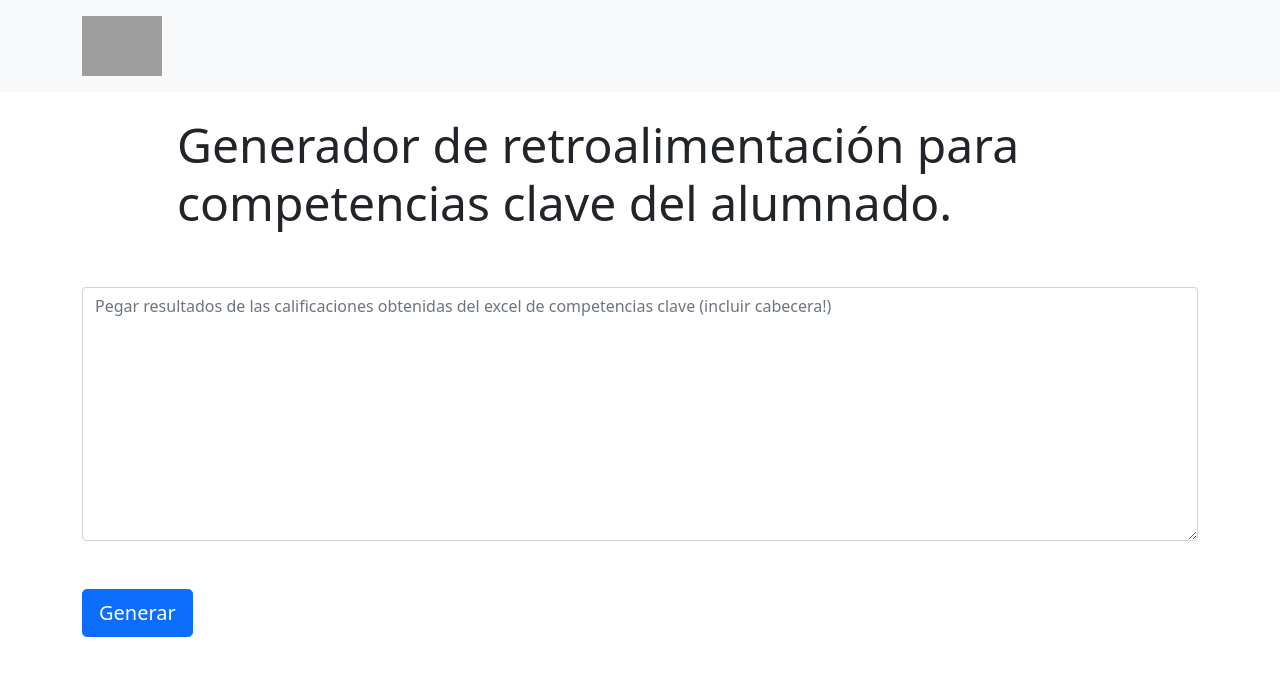
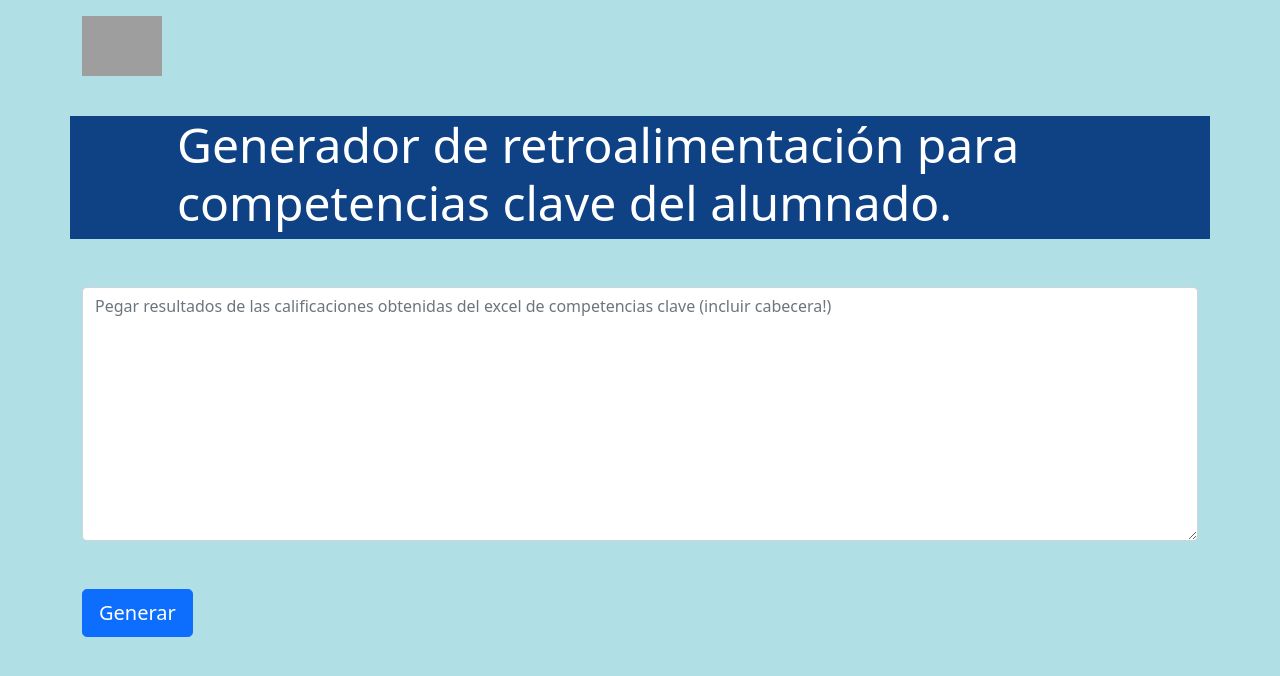
Before and after one commit to anderfrago/prompt-cc-feedback, a plain HTML site: page index.html in a window 1280 px wide. Drawn offline with nearby package versions, Linux system fonts and the light colour scheme; grey boxes are pictures that could not be loaded.

Commit message:
Update index.html

```diff
--- a/index.html
+++ b/index.html
@@ -6,10 +6,15 @@
     <title>Retroalimentación competencias clave</title>
     <script src="https://js.puter.com/v2/"></script>
     <link href="https://cdn.jsdelivr.net/npm/bootstrap@5.0.2/dist/css/bootstrap.min.css" rel="stylesheet">
+    <style>
+        body {background-color: powderblue;}
+       font-family: "Roboto";
+       font-weight: 400;
+    </style>
 </head>
 
 <body>
-    <header class="bg-light py-3 mb-4">
+    <header class="py-3 mb-4">
         <div class="container">
             <div class="d-flex justify-content-between ">
                 <img src="https://cuatrovientos.org/wp-content/uploads/2025/01/LOGO-CENTRO-INTEGRADO-CUATROVIENTOS-300x115-2.png"
@@ -19,9 +24,9 @@
     </header>
     <main>
         <div class="container">
-            <div class="row">
+            <div class="row" style="background-color:#0f4185">
                 <div class="col-10 mx-auto">
-                    <h5 class="display-5">Generador de retroalimentación para competencias clave del alumnado. </h5>
+                    <h5 class="display-5  text-white">Generador de retroalimentación para competencias clave del alumnado. </h5>
                 </div>
             </div>
             <div class="row">
```
